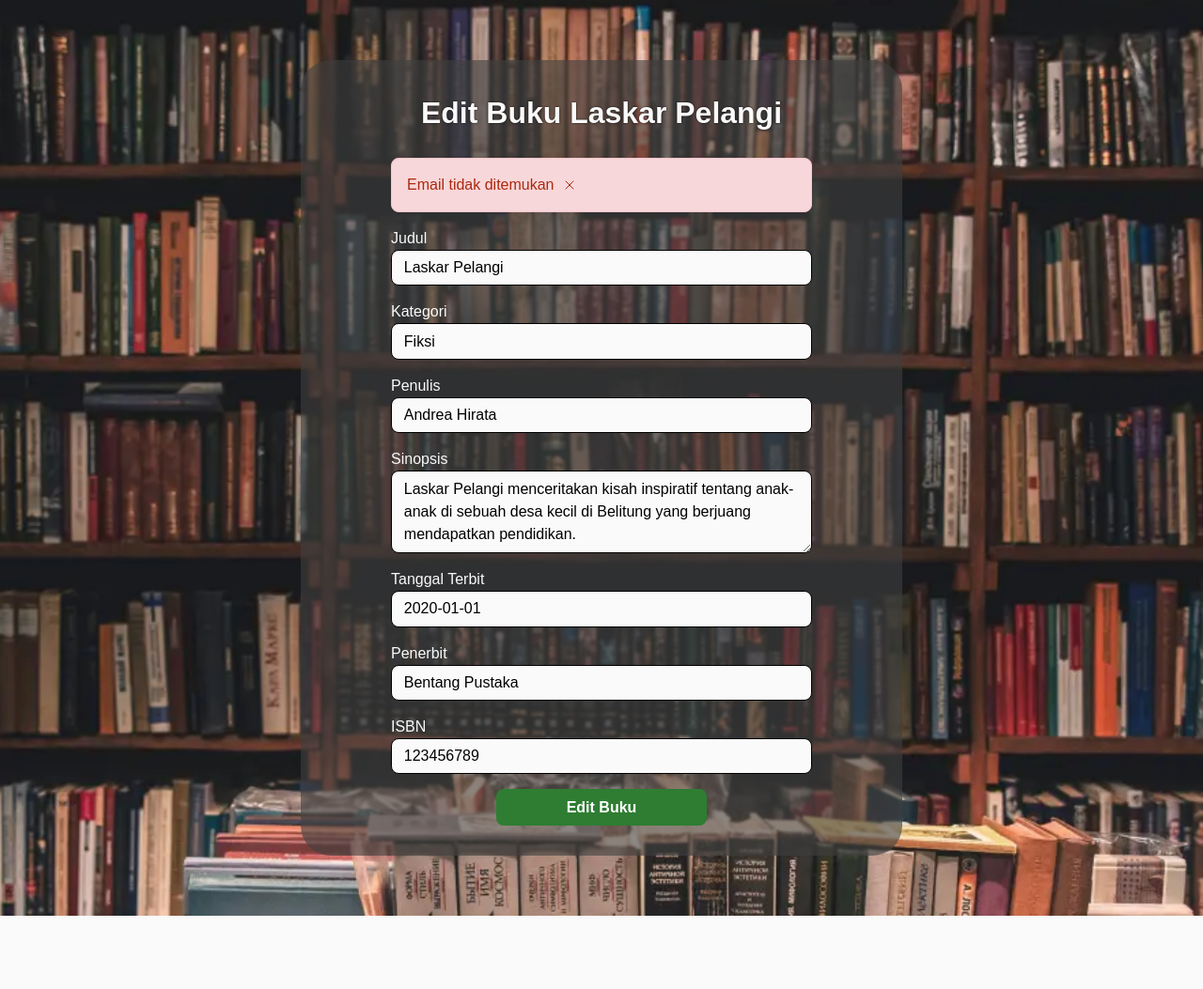
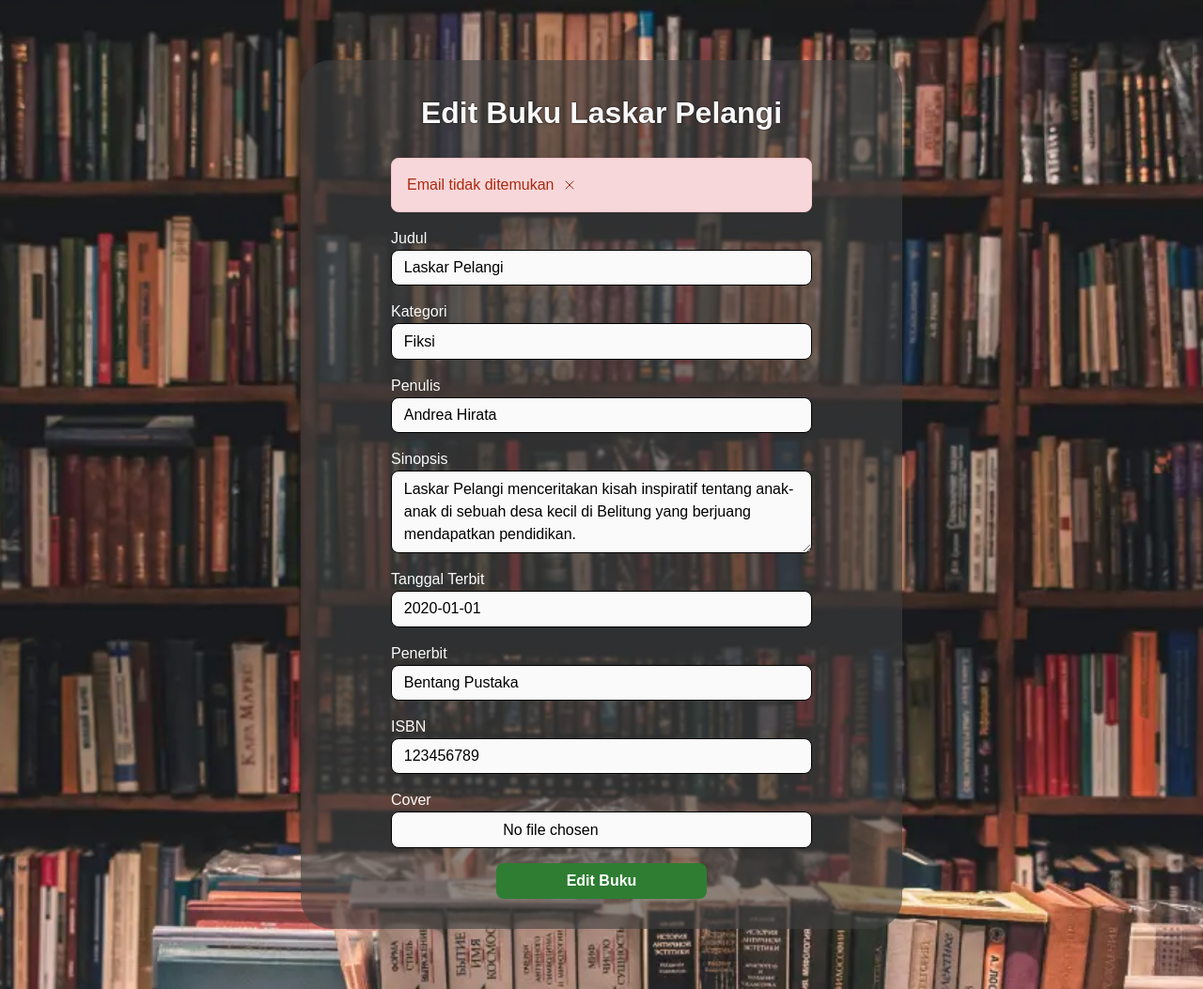
Before and after one commit to NathanaelGT/pemweb_e081_kel3, a PHP site: page /admin/edit_buku.php?id=1 in a window 1280 px wide. Shown: the part 64-1117 px from the top of the page at 94% size. Before the commit the page ends 1039 px from the top, so only its background shows below. Run offline with PHP 8.4, Linux system fonts and the light colour scheme; the visitor is signed in with stand-in values (Sample User, id 1); data comes from the database, SQL or seed files in the repository; some libraries are stand-ins or nearby versions; some web fonts are replaced.

Commit message:
Menambahkan upload cover untuk form buku

```diff
--- a/admin/edit_buku.php
+++ b/admin/edit_buku.php
@@ -9,6 +9,10 @@
 
 if ($_SERVER['REQUEST_METHOD'] === 'POST') {
     try {
+        if (isset($_FILES['cover'])) {
+            $buku->setCover(handle_upload($_FILES['cover'], $_POST['isbn']));
+        }
+
         $buku->setJudul($_POST['judul'])
             ->setKategori($_POST['kategori'])
             ->setPenulis($_POST['penulis'])
@@ -42,11 +46,16 @@
 
 <main class="form__wrapper">
     <div>
-        <h1>Edit Buku <?= $buku->getJudul() ?></h1>
+        <h1>
+            Edit Buku
+            <span style="view-transition-name: buku-judul-<?= $buku->getId() ?>">
+                <?= $buku->getJudul() ?>
+            </span>
+        </h1>
 
         <?php include '../komponen/info.php' ?>
 
-        <form method="POST" class="form">
+        <form method="POST" enctype="multipart/form-data" class="form">
             <label class="label">
                 <span>Judul</span>
                 <input type="text" name="judul" required value="<?= $buku->getJudul() ?>" class="input">
@@ -82,6 +91,11 @@
                 <input type="number" min="1" name="isbn" required value="<?= $buku->getIsbn() ?>" class="input">
             </label>
 
+            <label class="label">
+                <span>Cover</span>
+                <input type="file" name="cover" accept=".jpg, .jpeg, .png, .webp" class="input">
+            </label>
+
             <button type="submit" class="btn btn--green">Edit Buku</button>
         </form>
     </div>
--- a/admin/tambah_buku.php
+++ b/admin/tambah_buku.php
@@ -11,6 +11,7 @@
             ->setTerbit($_POST['terbit'])
             ->setPenerbit($_POST['penerbit'])
             ->setIsbn($_POST['isbn'])
+            ->setCover(handle_upload($_FILES['cover'], $_POST['isbn']))
             ->simpan();
 
         $_SESSION['info'] = 'Buku berhasil ditambahkan';
@@ -77,6 +78,11 @@
                 <input type="number" min="1" name="isbn" required class="input">
             </label>
 
+            <label class="label">
+                <span>Cover</span>
+                <input type="file" name="cover" accept=".jpg, .jpeg, .png, .webp" required class="input">
+            </label>
+
             <button type="submit" class="btn btn--green">Tambah Buku</button>
         </form>
     </div>
```
